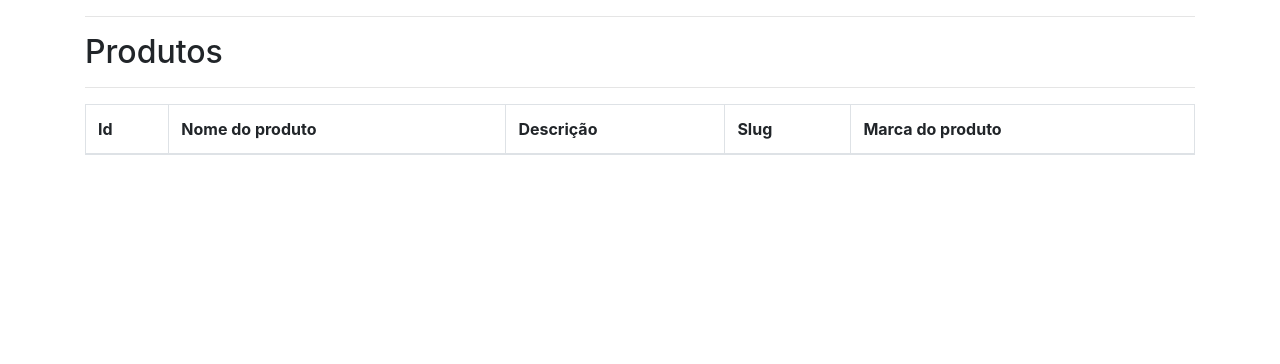
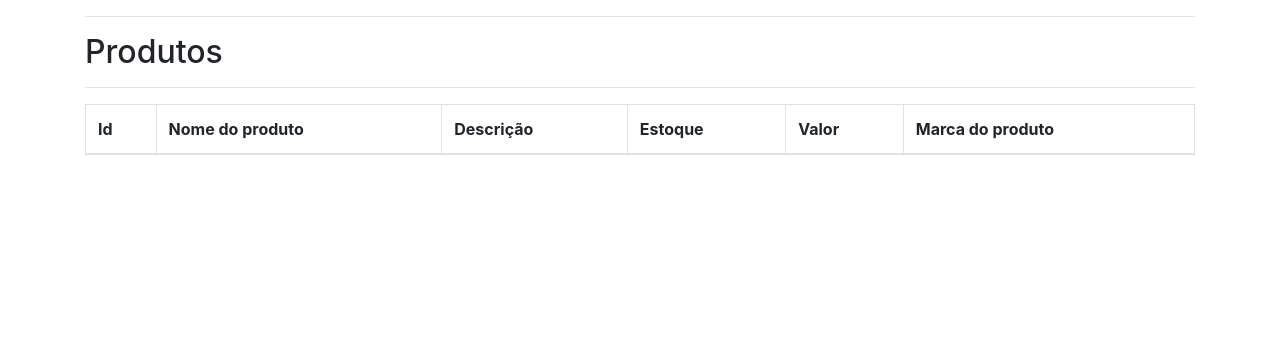
Before and after one commit to Fabiolandin/Sistema_erp, a Node server app: page /produtos in a window 1280 px wide. Shown: the part 56-420 px from the top of the page. Run offline with Node 20, Linux system fonts and the light colour scheme; data that the repository does not hold is empty; some libraries are stand-ins or nearby versions.

Commit message:
Arrumando a view de produtos sem login

```diff
--- a/views/produtos.ejs
+++ b/views/produtos.ejs
@@ -10,7 +10,8 @@
                 <th>Id</th>
                 <th>Nome do produto</th>
                 <th>Descrição</th>
-                <th>Slug</th>
+                <th>Estoque</th>
+                <th>Valor</th>
                 <th>Marca do produto</th>
             </tr>
         </thead>
@@ -20,7 +21,8 @@
                     <th><%= produtos.id %></th>
                     <th><%= produtos.name %></th>
                     <th><%= produtos.description %></th>
-                    <th><%= produtos.slug %></th>
+                    <th><%= produtos.estoque %></th>
+                    <th><%= produtos.value %></th>
                     <th><%= produtos.marca.name %></th>
                     <input type="hidden" name="id" value="<%= produtos.id %>">
             </tr>
```
